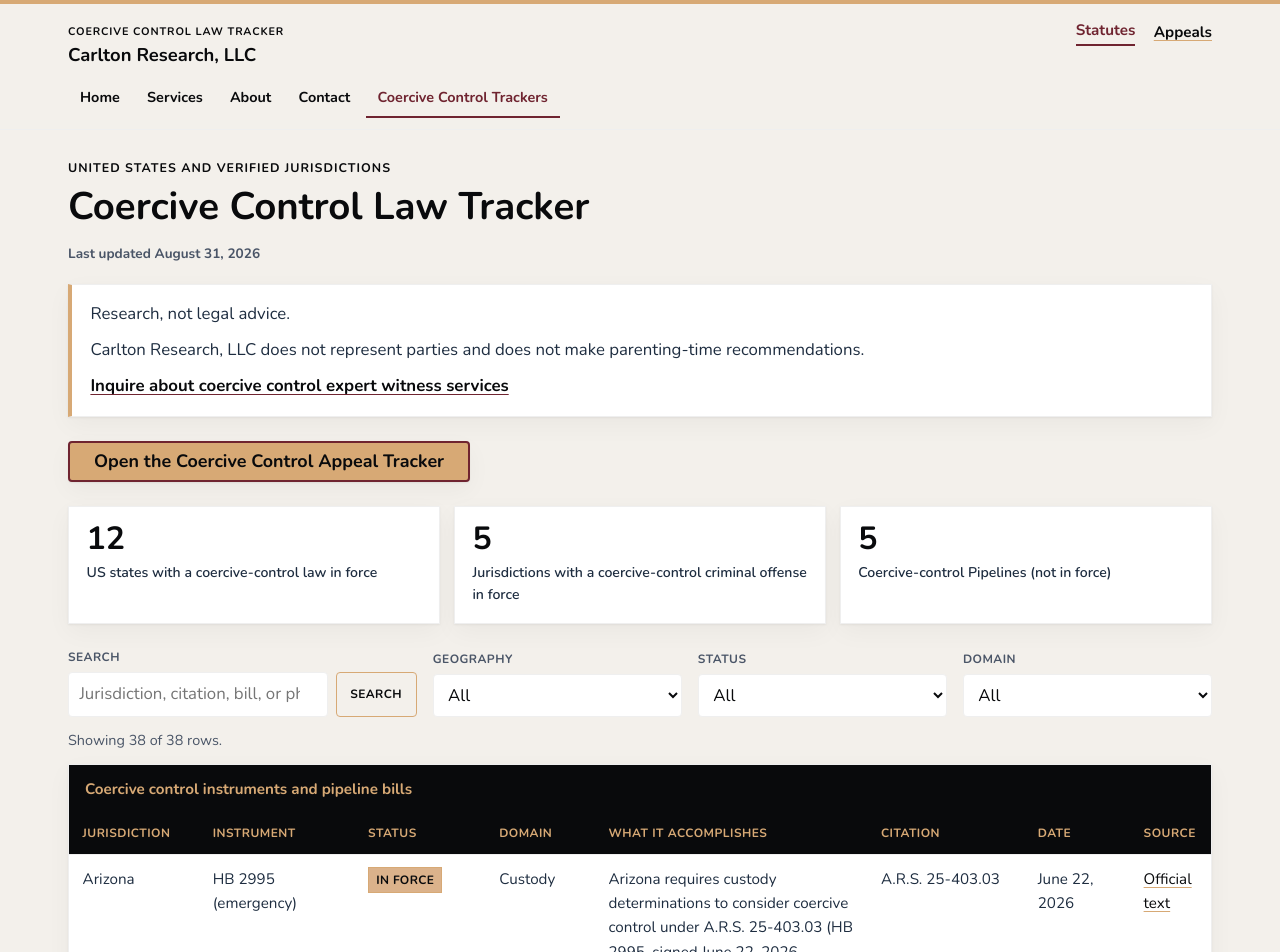
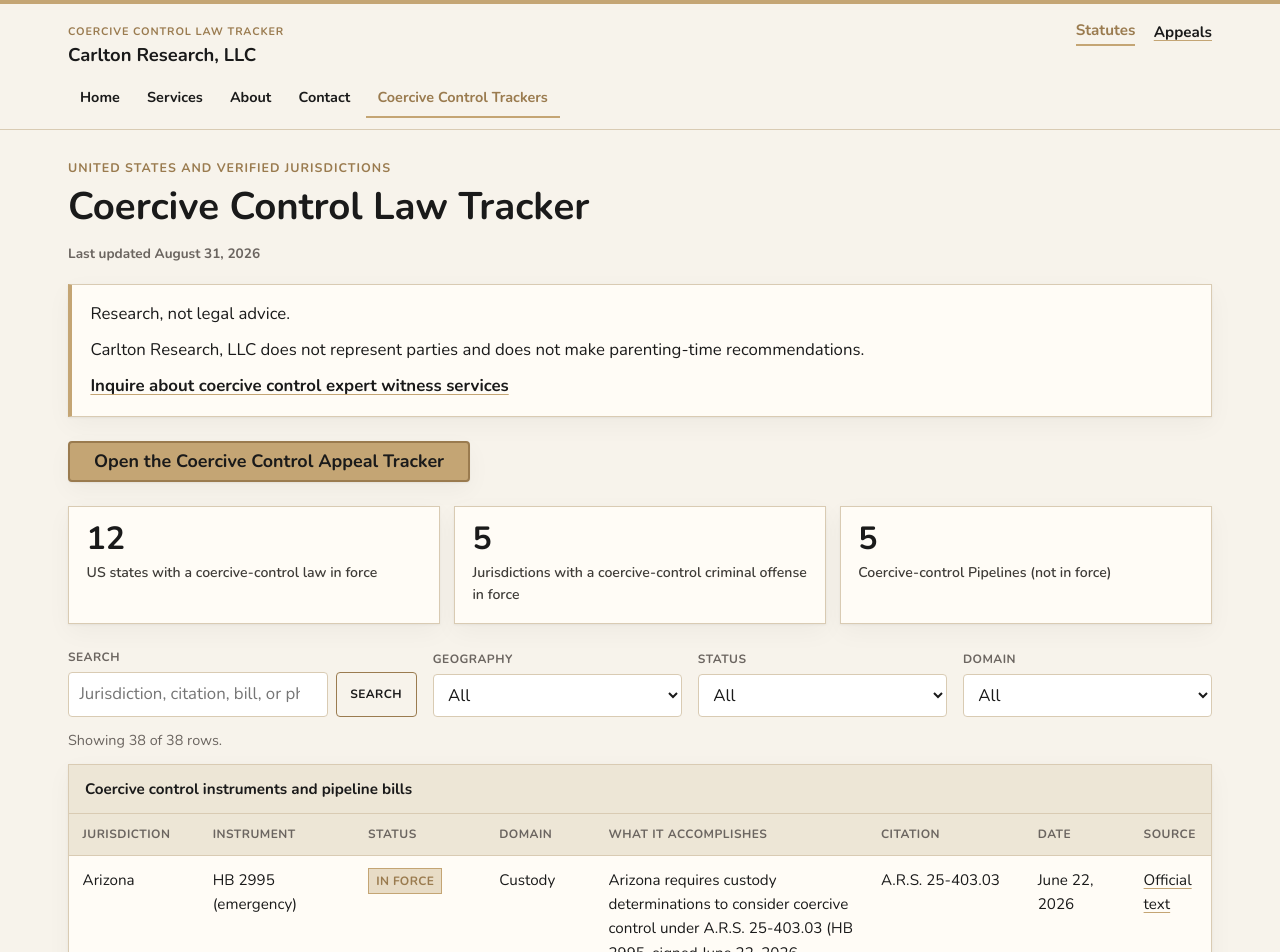
Before and after one commit to ninossantos/carlton-research-law-tracker, a plain HTML site: page public/index.html in a window 1280 px wide. Shown: the top 952 px of the page. Drawn offline with nearby package versions, Linux system fonts and the light colour scheme; no server answers.

Commit message:
Revert "apply Carlton Research brand kit colors including #6f2430 on the tracker."
This reverts commit d30fd725cace389177e43e547286a56aeb98d7aa.

```diff
--- a/public/css/styles.css
+++ b/public/css/styles.css
@@ -1,18 +1,17 @@
 /* Carlton Research, LLC  |  named-term tracker  |  2026 */
 :root {
-  --cream: #f3f0eb;
-  --cream-deep: #f8f7f3;
-  --paper: #ffffff;
-  --white: #ffffff;
-  --ink: #090a0c;
-  --ink-soft: #1e2d40;
-  --ink-mute: #4a5567;
-  --gold: #d7a975;
-  --gold-light: #dbb28b;
-  --steel: #84919a;
-  --burgundy: #6f2430;
-  --rule: #efefef;
-  --shadow: 0 1px 2px rgba(9, 10, 12, 0.06), 0 8px 24px rgba(9, 10, 12, 0.04);
+  --cream: #F7F3EB;
+  --cream-deep: #EDE6D6;
+  --paper: #FFFcf6;
+  --white: #FFFFFF;
+  --ink: #1A1A1A;
+  --ink-soft: #3F3C38;
+  --ink-mute: #6B6560;
+  --gold: #C4A574;
+  --gold-deep: #9A7B4F;
+  --gold-wash: #E8DCC6;
+  --rule: #D9CBB3;
+  --shadow: 0 1px 2px rgba(26, 26, 26, 0.06), 0 8px 24px rgba(26, 26, 26, 0.04);
   --sans: "Nunito", "Segoe UI", "Helvetica Neue", Arial, sans-serif;
   --max: 74rem;
   --gutter: 1.25rem;
@@ -26,7 +25,7 @@ html { scroll-behavior: smooth; }
 body {
   margin: 0;
   background: var(--cream);
-  color: var(--ink-soft);
+  color: var(--ink);
   font-family: var(--sans);
   font-size: 1.05rem;
   line-height: 1.6;
@@ -41,10 +40,10 @@ a {
   text-underline-offset: 0.18em;
   text-decoration-color: var(--gold);
 }
-a:hover { color: var(--gold); }
+a:hover { color: var(--gold-deep); }
 
 a:focus-visible, button:focus-visible, input:focus-visible, select:focus-visible {
-  outline: 2px solid var(--gold);
+  outline: 2px solid var(--gold-deep);
   outline-offset: 3px;
 }
 
@@ -84,7 +83,7 @@ a:focus-visible, button:focus-visible, input:focus-visible, select:focus-visible
   font-weight: 700;
   letter-spacing: 0.08em;
   text-transform: uppercase;
-  color: var(--ink);
+  color: var(--gold-deep);
 }
 .wordmark-name {
   display: block;
@@ -105,7 +104,7 @@ main { flex: 1; }
   font-weight: 700;
   letter-spacing: 0.08em;
   text-transform: uppercase;
-  color: var(--ink);
+  color: var(--gold-deep);
   margin: 0 0 0.4rem;
 }
 h1 {
@@ -113,7 +112,6 @@ h1 {
   line-height: 1.2;
   margin: 0 0 0.6rem;
   font-weight: 700;
-  color: var(--ink);
 }
 .lede { margin: 0 0 0.6rem; color: var(--ink-soft); max-width: 48rem; }
 .updated {
@@ -133,11 +131,7 @@ h1 {
 }
 .method p { margin: 0 0 0.55rem; }
 .method p:last-child { margin-bottom: 0; }
-.inquire {
-  font-weight: 700;
-  text-decoration-color: var(--burgundy);
-}
-.inquire:hover { color: var(--burgundy); }
+.inquire { font-weight: 700; }
 
 .appeals-jump-wrap {
   margin: 0 0 1.5rem;
@@ -146,7 +140,7 @@ h1 {
   display: inline-block;
   background: var(--gold);
   color: var(--ink);
-  border: 2px solid var(--burgundy);
+  border: 2px solid var(--gold-deep);
   padding: 0.45rem 1.5rem;
   font-size: 1.12rem;
   font-weight: 700;
@@ -157,9 +151,9 @@ h1 {
 }
 .appeals-jump:hover,
 .appeals-jump:focus-visible {
-  background: var(--ink);
-  color: var(--gold);
-  border-color: var(--burgundy);
+  background: var(--gold-deep);
+  color: var(--cream);
+  border-color: var(--ink);
 }
 
 .counts {
@@ -237,7 +231,7 @@ input[type="search"], select {
   letter-spacing: 0.04em;
   text-transform: uppercase;
   padding: 0.5rem 0.85rem;
-  border: 1px solid var(--gold);
+  border: 1px solid var(--gold-deep);
   background: var(--cream);
   color: var(--ink);
   border-radius: var(--radius);
@@ -245,12 +239,12 @@ input[type="search"], select {
 }
 .search-go:hover {
   background: var(--gold);
-  border-color: var(--ink);
+  border-color: var(--gold-deep);
   color: var(--ink);
 }
 .search-go:active {
-  background: var(--ink);
-  color: var(--gold);
+  background: var(--gold-deep);
+  color: var(--cream);
 }
 .results-meta {
   grid-column: 1 / -1;
@@ -274,8 +268,7 @@ table.tracker caption {
   text-align: left;
   padding: 0.75rem 1rem;
   font-weight: 700;
-  color: var(--gold);
-  background: var(--ink);
+  background: var(--cream-deep);
   caption-side: top;
 }
 table.tracker th, table.tracker td {
@@ -288,14 +281,10 @@ table.tracker th {
   font-size: 0.75rem;
   letter-spacing: 0.04em;
   text-transform: uppercase;
-  color: var(--gold);
-  background: var(--ink);
+  color: var(--ink-mute);
+  background: var(--cream-deep);
   cursor: pointer;
   white-space: nowrap;
-  border-top: none;
-}
-table.tracker tbody tr:nth-child(even) {
-  background: var(--cream-deep);
 }
 table.tracker th[aria-sort="ascending"]::after { content: " \25B2"; }
 table.tracker th[aria-sort="descending"]::after { content: " \25BC"; }
@@ -307,8 +296,8 @@ table.tracker th[aria-sort="descending"]::after { content: " \25BC"; }
   text-transform: uppercase;
   padding: 0.15rem 0.45rem;
   border: 1px solid var(--gold);
-  color: var(--ink);
-  background: var(--gold-light);
+  color: var(--gold-deep);
+  background: var(--gold-wash);
 }
 .badge.pipeline, .badge.enacted-not-commenced {
   border-color: var(--ink-mute);
@@ -334,10 +323,10 @@ table.tracker th[aria-sort="descending"]::after { content: " \25BC"; }
 .mention { color: var(--ink-mute); font-size: 0.9rem; }
 
 
-.site-footer {
+site-footer, .site-footer {
   border-top: 1px solid var(--rule);
   padding: 1rem var(--gutter) 1.4rem;
-  color: var(--steel);
+  color: var(--ink-mute);
   font-size: 0.92rem;
 }
 .site-footer .inner {
@@ -365,9 +354,9 @@ table.tracker th[aria-sort="descending"]::after { content: " \25BC"; }
 }
 .site-nav a { text-decoration-thickness: 1px; }
 .site-nav a[aria-current="page"] {
-  color: var(--burgundy);
+  color: var(--gold-deep);
   text-decoration: none;
-  border-bottom: 2px solid var(--burgundy);
+  border-bottom: 2px solid var(--gold);
   padding-bottom: 0.12rem;
 }
 
@@ -393,11 +382,11 @@ table.tracker th[aria-sort="descending"]::after { content: " \25BC"; }
   border-bottom: 2px solid transparent;
 }
 .wp-nav a:hover {
-  color: var(--gold);
+  color: var(--gold-deep);
 }
 .wp-nav a[aria-current="page"] {
-  color: var(--burgundy);
-  border-bottom-color: var(--burgundy);
+  color: var(--gold-deep);
+  border-bottom-color: var(--gold);
 }
 
 .appeal-controls {
```
Also changed, not shown: public/appeals.html (+2 -2 lines), public/index.html (+1 -1 lines), 1 other file.
